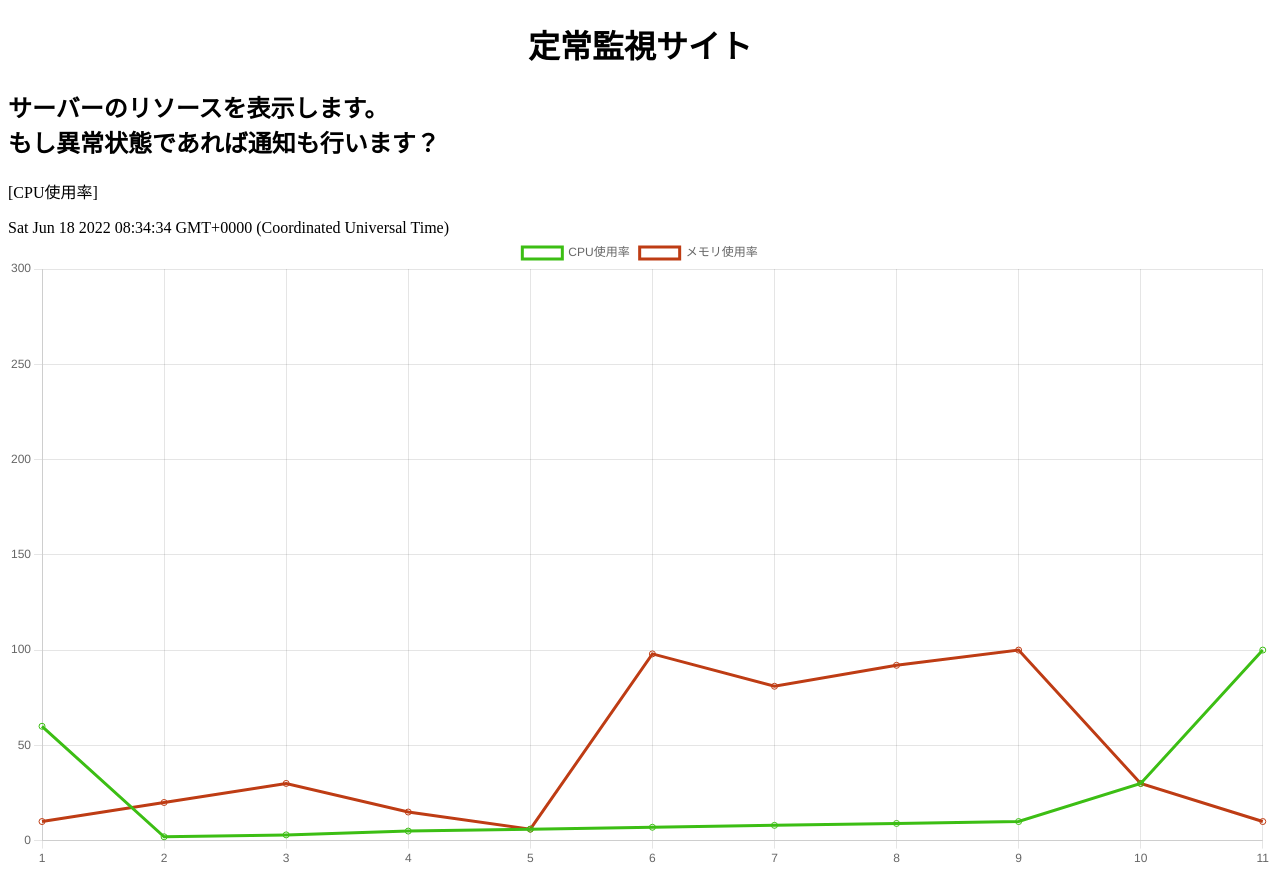
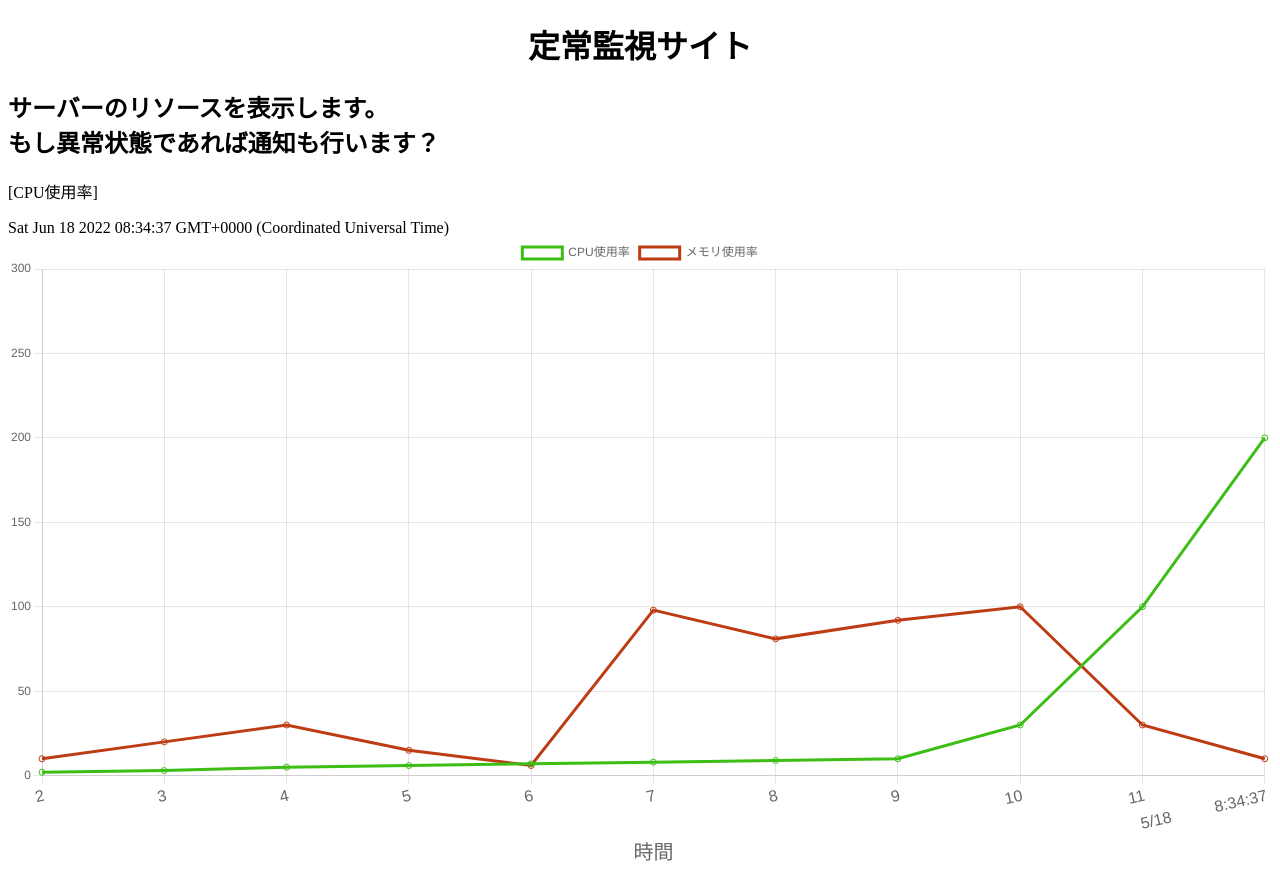
Before and after one commit to Elsammit/ResourceViewerApp, a React (Create React App) app: page / in a window 1280 px wide. Built offline with nearby package versions, Linux system fonts and the light colour scheme; no server answers.

Commit message:
時系列変化

```diff
--- a/src/App.js
+++ b/src/App.js
@@ -62,14 +62,24 @@ class WriteGraph extends React.Component {
       this.getResourceUsage(`https://httpbin.org/ip`);
       console.log("count");
       let { labels } = this.state;
-      for (let i = 0; i < labels.length; i++) {
-        labels[i] += 1;
-      }
+      // for (let i = 0; i < labels.length; i++) {
+      //   labels[i] += 1;
+      // }
+      labels.shift();
+      const date = new Date();
+      const dateStr = `${date.getMonth()}/${date.getDate()}
+        ${date.getHours()}:${date.getMinutes()}:${date.getSeconds()}`;
+      labels.push(dateStr);
+
+      let UsageBuf = this.state.cpuUsage;
+      UsageBuf.shift();
+      UsageBuf.push(Math.floor(Math.random() * 100) + 10);
       this.setState({
         now: new Date(),
-        labels: labels
+        labels: labels,
+        cpuUsage: UsageBuf
       });
-    }, 10000);
+    }, 3000);
   }
 
   render() {
@@ -90,12 +100,21 @@ class WriteGraph extends React.Component {
 const options = {
   animation: false,
   scales: {
-    XAxis: {
-      scaleLabel: {
+    x: {
+      // type: "timeseries",
+      title: {
         display: true,
-        labelString: "あああ",
-        fontSize: 16
-      }
+        text: "時間",
+        font: {
+          size: 20
+        }
+      },
+      ticks: {
+        font: {
+          size: 16
+        }
+      },
+      display: true
     }
   }
 };
```
